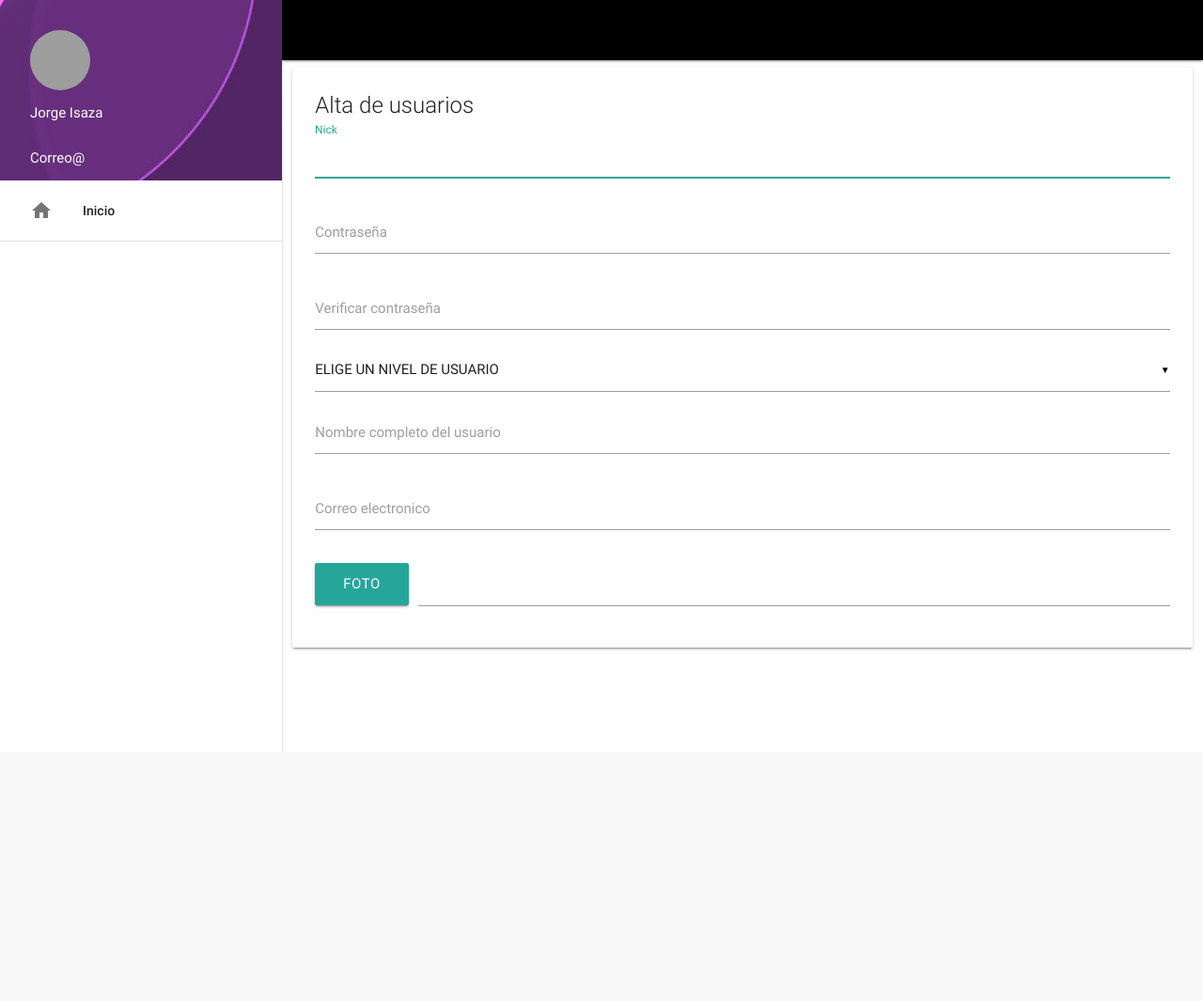
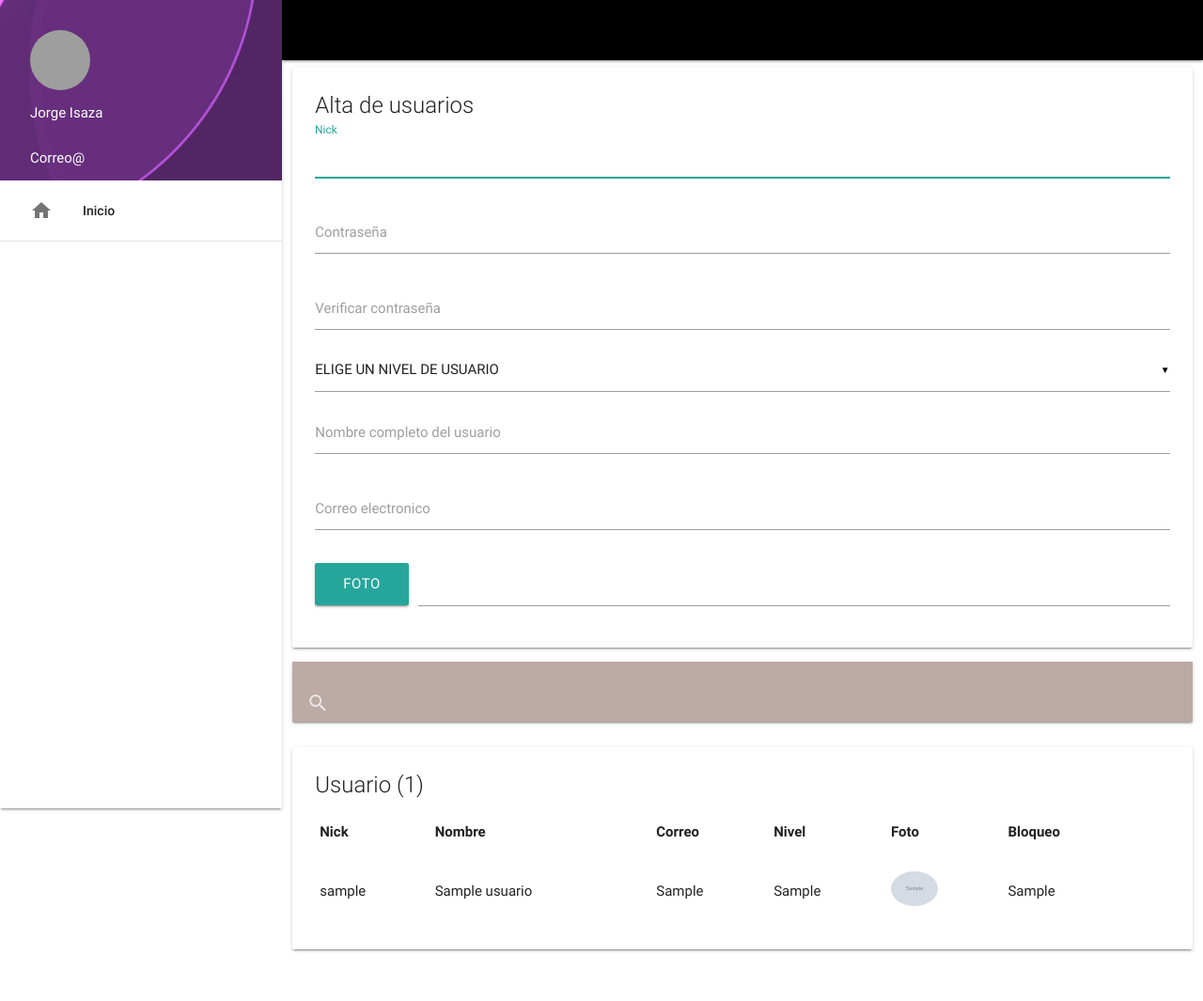
Before and after one commit to george39/APLICACIONWEB, a PHP site: page / in a window 1280 px wide. Shown: the whole page at 94% size. Before the commit the page ends 800 px from the top, so only its background shows below. Run offline with PHP 8.4, Linux system fonts and the light colour scheme; tables that the repository leaves empty or names only in its code hold one stand-in row (values such as "Sample post"); grey boxes marked "Sample" are stand-in pictures; grey boxes are pictures that could not be loaded.

Commit message:
3.2 mostrar datos en pantalla y barra de busqueda

```diff
--- a/extend/scripts.php
+++ b/extend/scripts.php
@@ -9,6 +9,18 @@
 <script src="../cdn/sweetalert2.js"></script>
 
 <script>
+
+/* 3.2 script para llamar al input buscar y filtrar cuando se valla escribiendo */
+	$('#buscar').keyup(function(event) {
+		var contenido = new RegExp($(this).val(), 'i'); /* este codigo es para que sea sencible a mayusculas y minusculas*/
+		$('tr').hide(); /* para ocultar las tr*/
+		$('tr').filter(function() {  /* para hacer el filtro dentro de las tr que ya ha oculatado*/
+			return contenido.test($(this).text());
+		}).show(); /* para que muestre lo que filtra*/
+		$('.cabecera').attr('style',''); /* para que no me filtre las cabeceras y me las muestre*/
+
+	});
+
 	$('.button-collpase').sideNav();/*1.5 para que funcione el menu en celulares */
 	$('select').material_select();  /*2.5 inicializa el select de seleccionar el nivel de usuarios se vea */
 
--- a/usuarios/index.php
+++ b/usuarios/index.php
@@ -68,6 +68,65 @@
 	</div>
 </div>
 
+
+<!--3.2 barra de busqueda para filtrar los usuarios  -->
+<div class="row">
+	<div class="col s12">
+		<nav class="brown lighten-3">
+			<div class="nav-wrapper">
+				<div class="input-field">
+					<input type="search" id="buscar" autocomplete="off">
+					<label for="buscar"><i class="material-icons">search</i></label>
+					<i class="material-icons">close</i>
+				</div>
+			</div>
+		</nav>
+	</div>
+</div>
+
+
+
+
+<!--3.2 mostrar los datos del formulario en el navegador -->
+<?php $sel = $con->query("SELECT * FROM usuario");
+$row = mysqli_num_rows($sel);
+?>
+<div class="row">
+	<div class="col s12">
+		<div class="card">
+			<div class="card-content">
+				<span class="card-title">Usuario (<?php echo $row ?>)</span> <!-- para mostrar cuantos usuarios hay -->
+				<table>
+					<head>
+						<tr class="cabecera"> <!--para que no me filtre las tr y me muestre las cabeceras -->
+						<th>Nick</th>
+						<th>Nombre</th>
+						<th>Correo</th>
+						<th>Nivel</th>
+						<th>Foto</th>
+						<th>Bloqueo</th>
+
+						</tr>
+					</head>
+					<!-- para recorrer las filas -->
+					<?php while ($f = $sel->fetch_assoc()) { ?>
+						<tr>
+							<td><?php echo $f['nick'] ?></td>
+							<td><?php echo $f['nombre'] ?></td>
+							<td><?php echo $f['correo'] ?></td>
+							<td><?php echo $f['nivel'] ?></td>
+							<td><img src="<?php echo $f['foto'] ?>" width="50" class="circle" ></td>
+							<td><?php echo $f['bloqueo'] ?></td>
+							<td></td>
+							<td></td>
+						</tr>
+						<?php } ?>
+					</table>
+				</div>
+			</div>
+		</div>
+	</div>
+
 <?php include '../extend/scripts.php'; ?>
 
 
```
